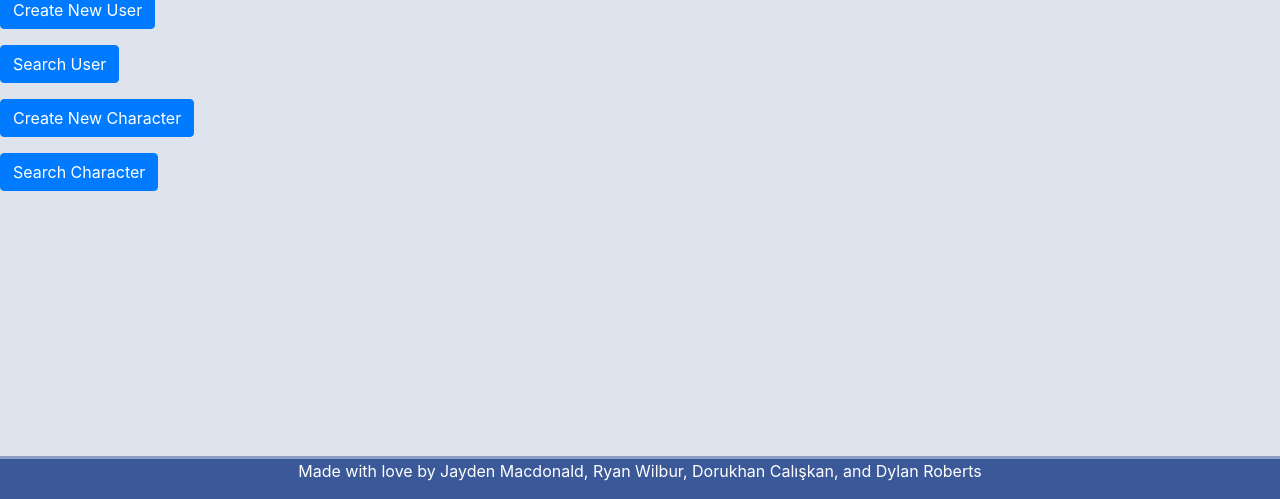
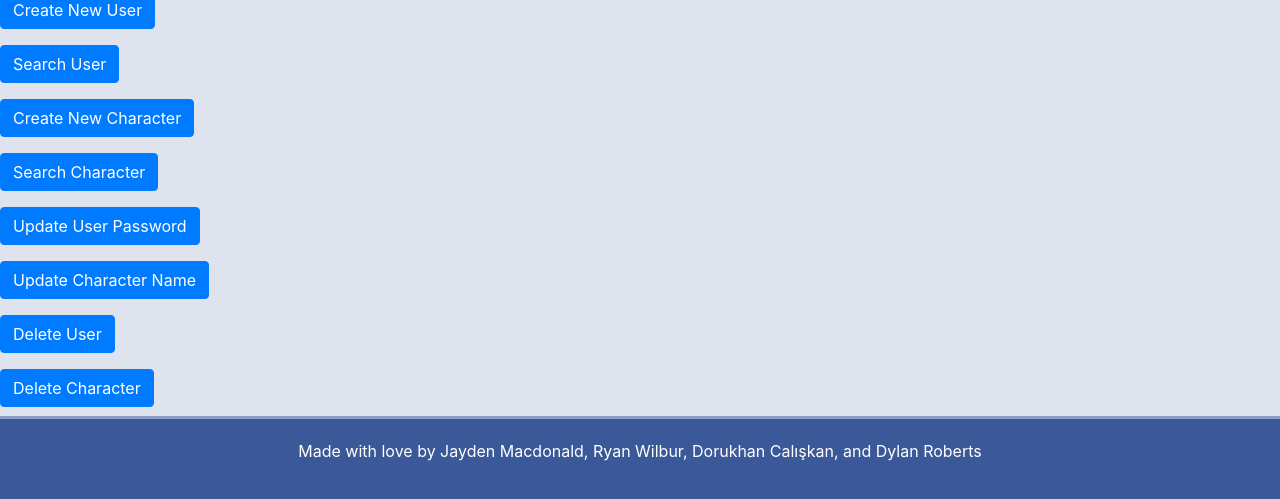
Before and after one commit to jy477274/GroupProjectDB, a PHP site: page /PHP/ in a window 1280 px wide. Shown: the part 301-800 px from the top of the page. Run offline with PHP 8.4, Linux system fonts and the light colour scheme; some libraries are stand-ins or nearby versions.

Commit message:
Adding buttons for update and delete to index

```diff
--- a/index.php
+++ b/index.php
@@ -1,4 +1,3 @@
-
 <!doctype html>
 <html lang="en">
   <head>
@@ -33,11 +32,12 @@
 
         }
         footer{
-            position:fixed;
-            bottom: 0px;
-            left: 0px;
+            position:absolute;
+            bottom: 0;
             width: 100%;
-            hight:30px;
+            hight:60px;
+            padding:20px;
+            margin-top: 20px;
             color: #ffffff;
             background-color:#3b5998;
             border-top:  #8b9dc3 3px solid;
@@ -115,8 +115,41 @@
       </fieldset>
     </form>
 
+    <p></p>
 
+  <!-- update user password button -->
+  <form method="POST" action="UpdateUser.php">
+    <fieldset>
+    <button type="submit" class="btn btn-primary">Update User Password</button>
+    </fieldset>
+  </form>
 
+  <p></p>
+
+  <!-- update character name-->
+  <form method="POST" action="UpdateCharacter.php">
+    <fieldset>
+    <button type="submit" class="btn btn-primary">Update Character Name</button>
+    </fieldset>
+  </form>
+
+  <p></p>
+
+  <!-- delete user -->
+  <form method="POST" action="DeleteUser.php">
+    <fieldset>
+    <button type="submit" class="btn btn-primary">Delete User</button>
+    </fieldset>
+  </form>
+
+  <p></p>
+
+  <!-- delete character -->
+  <form method="POST" action="DeleteCharacter.php">
+    <fieldset>
+    <button type="submit" class="btn btn-primary">Delete Character</button>
+    </fieldset>
+  </form>
     <!-- Optional JavaScript -->
     <!-- jQuery first, then Popper.js, then Bootstrap JS -->
     <script src="https://code.jquery.com/jquery-3.2.1.slim.min.js" integrity="sha384-KJ3o2DKtIkvYIK3UENzmM7KCkRr/rE9/Qpg6aAZGJwFDMVNA/GpGFF93hXpG5KkN" crossorigin="anonymous"></script>
```
